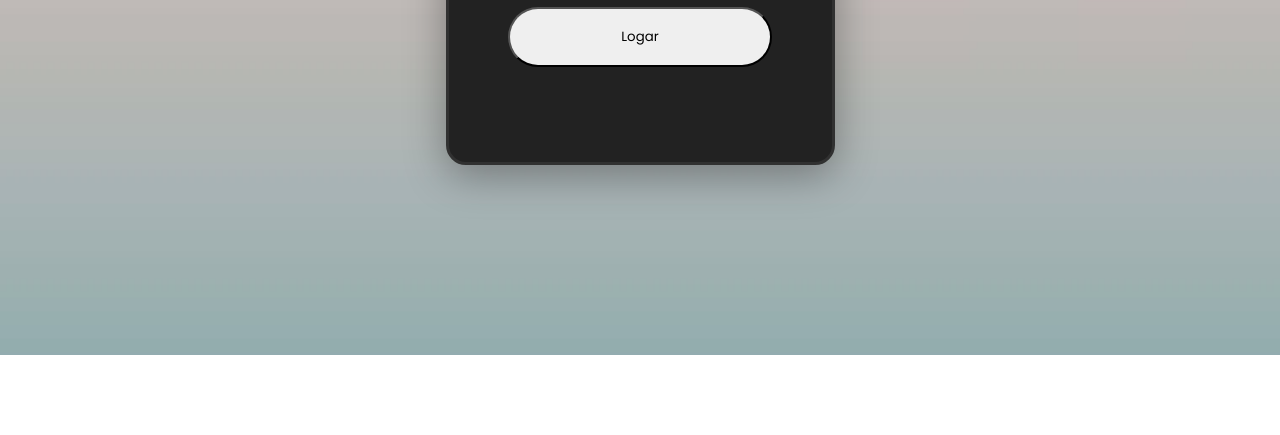
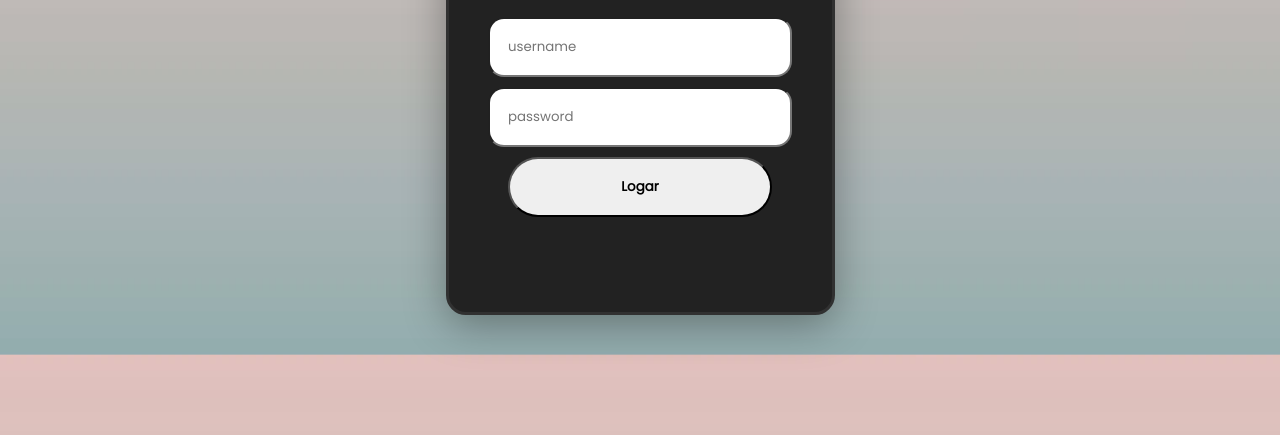
Before and after one commit to luigimilanez/Painel-de-Login, a plain HTML site: page index.html in a window 1280 px wide. Shown: the part 365-800 px from the top of the page. Drawn offline with Linux system fonts and the light colour scheme.

Commit message:
Update style.css
Atualização do código CSS

```diff
--- a/styles/style.css
+++ b/styles/style.css
@@ -1,30 +1,23 @@
-
 * {
     font-family: poppinsregular;
 }
 
 body {
     background-image: url(/components/images/background.png);
-    background-repeat: no-repeat;
+    background-repeat: repeat;
     background-size: cover;
     margin: 0 auto;
-    /* padding: 15px; */
 }
 
 main {
+    margin-top: 150px;
     display: flex;
+    align-items: center;
     justify-content: center;
-    /*position: static;
-    top: 0;
-    bottom: 0;
-    left: 0;
-    right: 0;
-    margin: auto; */
 }
 
 form {
-    padding: 90px; /* Define o tamanho do quadrado */
-    /* margin: 170px; */
+    padding: 90px;
     display: flex;
     background-color: rgb(34, 34, 34);
     border-color: rgb(49, 49, 49);
@@ -41,6 +34,7 @@ form [type="submit"]:hover {
 
 #botao-logar {
     border-radius: 60px;
+    font-weight: bold;
 }
 
 input {
```
